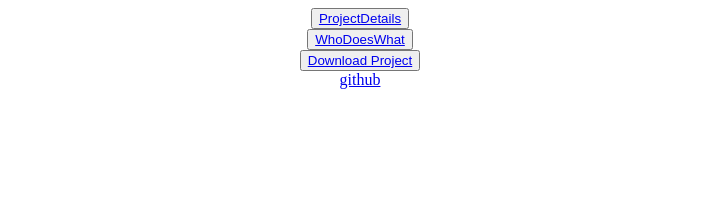
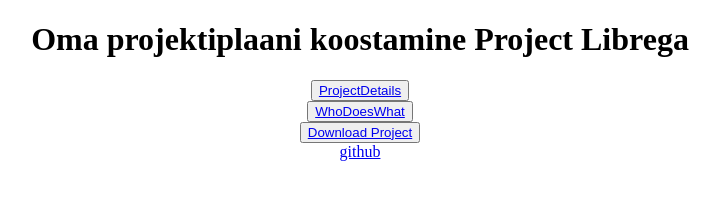
Before and after one commit to MihkelPLoompuu/TAP_TARpe23, a plain HTML site: page MSProject/index.html in a window 1280 px wide. Shown: the whole page, without its empty margins (280-1000 px from the left). Drawn offline with Linux system fonts and the light colour scheme.

Commit message:
valmis
valmis

```diff
--- a/MSProject/index.html
+++ b/MSProject/index.html
@@ -11,6 +11,7 @@
     }
 </style>
 <body>
+    <h1>Oma projektiplaani koostamine Project Librega</h1>
     <button><a href="../MSProject/ProjectDetails.html">ProjectDetails</a></button><br>
     <button><a href="../MSProject/WhoDoesWhat.html">WhoDoesWhat</a></button><br>
     <button><a href="../MSProject/MihkelPLoompuu.pod" download>Download Project</a></button><br>
```
